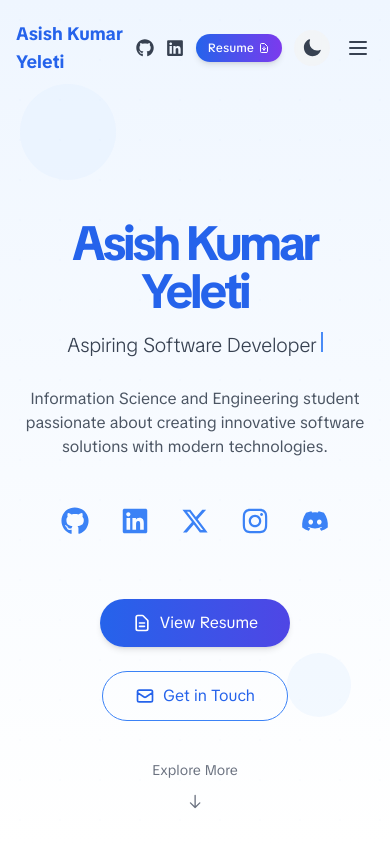
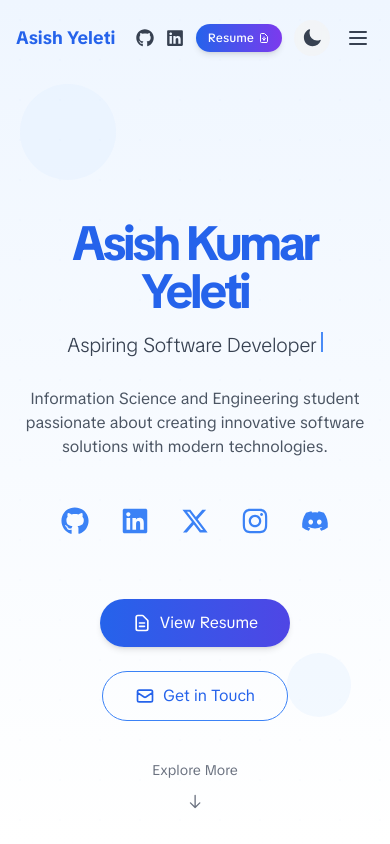
Before and after one commit to noiseless47/myportfolio, a Next.js app: page / in a window 390 px wide. Shown: the top 844 px of the page. Built offline with nearby package versions, Linux system fonts and the light colour scheme.

Commit message:
minor tweaks

```diff
--- a/src/components/Navbar.tsx
+++ b/src/components/Navbar.tsx
@@ -56,7 +56,8 @@
               whileHover={{ scale: 1.03 }}
               transition={{ type: "spring", stiffness: 400, damping: 10 }}
             >
-              Asish Kumar Yeleti
+              <span className="hidden md:inline">Asish Kumar Yeleti</span>
+              <span className="md:hidden">Asish Yeleti</span>
             </motion.span>
           </Link>
 
```
